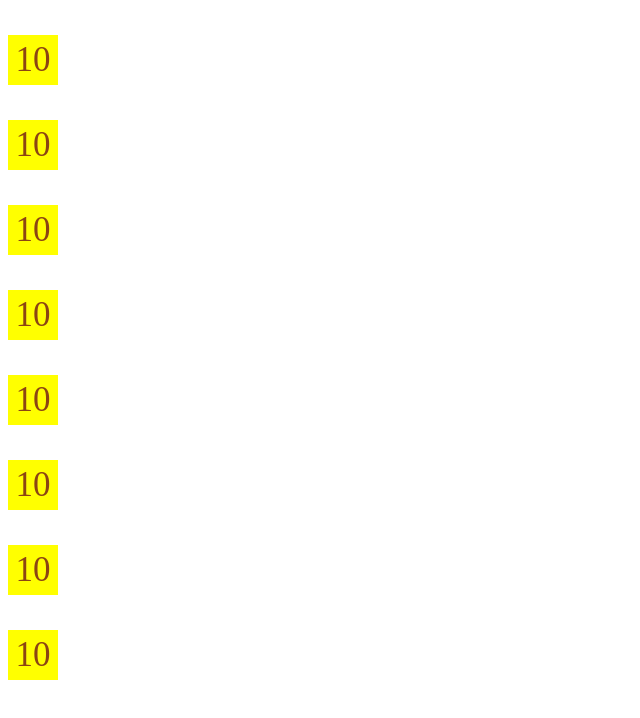
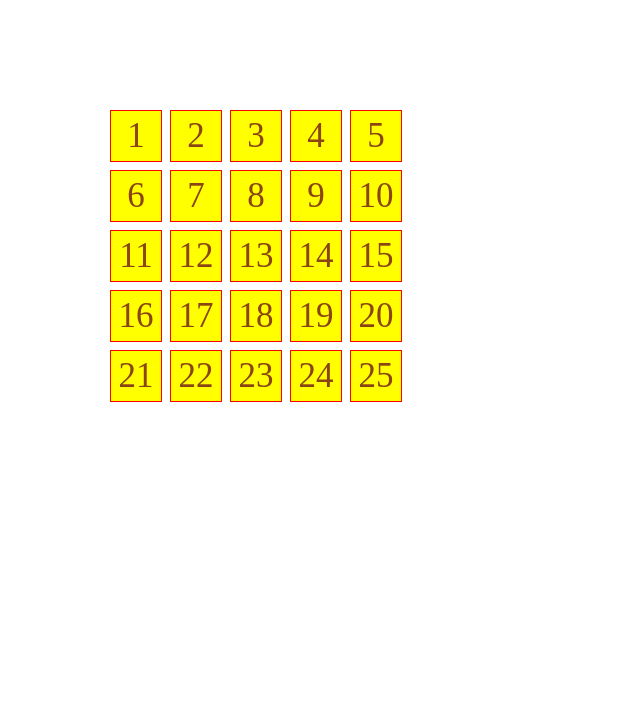
Before and after one commit to hirokiyuhara/ngame, a plain HTML site: page Javascriptアプリ作り/ngame.html in a window 1280 px wide. Shown: the whole page, without its empty margins (0-640 px from the left). Drawn offline with Linux system fonts and the light colour scheme.

Commit message:
作成した数値を縦横の並びに変更

```diff
--- a/Javascriptアプリ作り/ngame.css
+++ b/Javascriptアプリ作り/ngame.css
@@ -1,10 +1,14 @@
 div {
+  position: absolute;
   width: 50px;
   height: 50px;
   background-color: yellow;
+  border: 1px solid red;
 }
 
 p {
+  margin: 0;
+  padding: 0;
   font-size: 35px;
   width: 50px;
   height: 50px;
--- a/Javascriptアプリ作り/ngame.js
+++ b/Javascriptアプリ作り/ngame.js
@@ -1,11 +1,29 @@
-const n = 3;
+const n = 5;
 let node_Body = document.getElementsByTagName('body');
 let nBody = node_Body.item(0);
 
-for (i = 1; i < n * n; i++) {
-  let elmDiv = document.createElement('div');
-  let elmP = document.createElement('P');
-  elmP.textContent = '10';
-  elmDiv.append(elmP);
-  nBody.append(elmDiv);
+for (x = 1; x <= n; x++) {
+  for (y = 1; y <= n; y++) {
+    let elmDiv = document.createElement('div');
+    let elmP = document.createElement('P');
+    elmDiv.style.left = x * 60 + 50 + 'px';
+    elmDiv.style.top = y * 60 + 50 + 'px';
+    elmP.textContent = (y - 1) * n + x;
+    elmDiv.append(elmP);
+    nBody.append(elmDiv);
+  }
 }
+
+//関数を作成した場合
+// for (let i = 1; i <= n * n; i++) {
+//   const x = ((i - 1) % n) + 1;
+//   const y = Math.floor((i - 1) / n) + 1;
+
+//   let elmDiv = document.createElement('div');
+//   let elmP = document.createElement('P');
+//   elmDiv.style.left = x * 60 + 50 + 'px';
+//   elmDiv.style.top = y * 60 + 50 + 'px';
+//   elmP.textContent = i;
+//   elmDiv.append(elmP);
+//   nBody.append(elmDiv);
+// }
```
